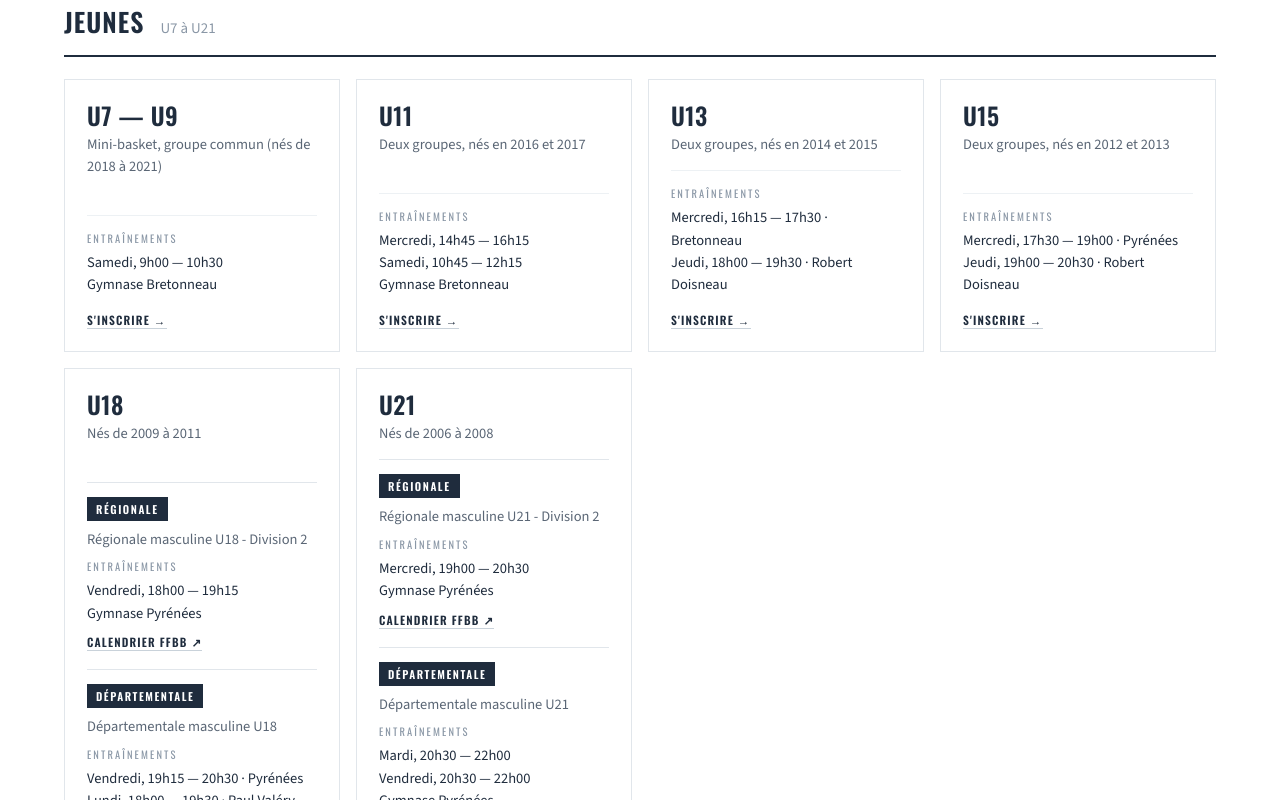
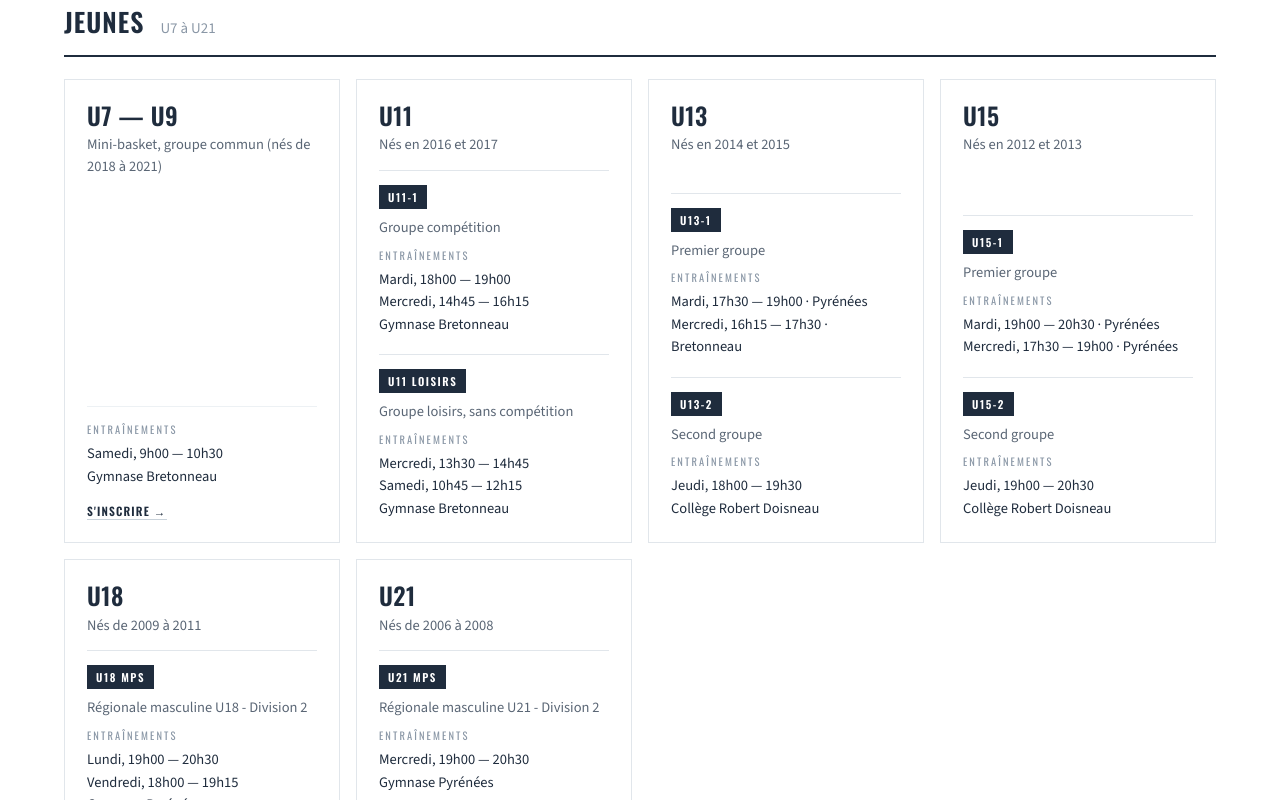
Before and after one commit to Marouan87/menilmontant-basketball, a Next.js app: page /equipes in a window 1280 px wide. Shown: the part 500-1300 px from the top of the page. Built offline with nearby package versions, Linux system fonts and the light colour scheme.

Commit message:
Distingue MPS, PBA et les groupes 1 et 2 dans les equipes et le planning

```diff
--- a/app/equipes/page.js
+++ b/app/equipes/page.js
@@ -139,6 +139,12 @@ export default function TeamsPage() {
           </div>
 
           <p className="note">
+            MPS désigne les équipes engagées sous les couleurs du Ménilmontant
+            Paris Sports, PBA celles engagées avec le club partenaire. Les
+            groupes 1 et 2 correspondent aux deux équipes d&apos;une même
+            catégorie.
+          </p>
+          <p className="note" style={{ marginTop: 8 }}>
             Créneaux susceptibles d&apos;évoluer en cours de saison. Votre
             entraîneur vous informe de tout changement.
           </p>
--- a/content/teams.js
+++ b/content/teams.js
@@ -10,21 +10,66 @@ export const teamGroups = [
         level: 'Mini-basket, groupe commun (nés de 2018 à 2021)',
         training: 'Samedi, 9h00 — 10h30\nGymnase Bretonneau',
       },
-      { name: 'U11', level: 'Deux groupes, nés en 2016 et 2017', training: 'Mercredi, 14h45 — 16h15\nSamedi, 10h45 — 12h15\nGymnase Bretonneau' },
-      { name: 'U13', level: 'Deux groupes, nés en 2014 et 2015', training: 'Mercredi, 16h15 — 17h30 · Bretonneau\nJeudi, 18h00 — 19h30 · Robert Doisneau' },
-      { name: 'U15', level: 'Deux groupes, nés en 2012 et 2013', training: 'Mercredi, 17h30 — 19h00 · Pyrénées\nJeudi, 19h00 — 20h30 · Robert Doisneau' },
+      {
+        name: 'U11',
+        level: 'Nés en 2016 et 2017',
+        squads: [
+          {
+            title: 'U11-1',
+            level: 'Groupe compétition',
+            training: 'Mardi, 18h00 — 19h00\nMercredi, 14h45 — 16h15\nGymnase Bretonneau',
+          },
+          {
+            title: 'U11 Loisirs',
+            level: 'Groupe loisirs, sans compétition',
+            training: 'Mercredi, 13h30 — 14h45\nSamedi, 10h45 — 12h15\nGymnase Bretonneau',
+          },
+        ],
+      },
+      {
+        name: 'U13',
+        level: 'Nés en 2014 et 2015',
+        squads: [
+          {
+            title: 'U13-1',
+            level: 'Premier groupe',
+            training: 'Mardi, 17h30 — 19h00 · Pyrénées\nMercredi, 16h15 — 17h30 · Bretonneau',
+          },
+          {
+            title: 'U13-2',
+            level: 'Second groupe',
+            training: 'Jeudi, 18h00 — 19h30\nCollège Robert Doisneau',
+          },
+        ],
+      },
+      {
+        name: 'U15',
+        level: 'Nés en 2012 et 2013',
+        squads: [
+          {
+            title: 'U15-1',
+            level: 'Premier groupe',
+            training: 'Mardi, 19h00 — 20h30 · Pyrénées\nMercredi, 17h30 — 19h00 · Pyrénées',
+          },
+          {
+            title: 'U15-2',
+            level: 'Second groupe',
+            training: 'Jeudi, 19h00 — 20h30\nCollège Robert Doisneau',
+          },
+        ],
+      },
       {
         name: 'U18',
         level: 'Nés de 2009 à 2011',
         squads: [
           {
-            title: 'Régionale',
+            title: 'U18 MPS',
             level: 'Régionale masculine U18 - Division 2',
-            training: 'Vendredi, 18h00 — 19h15\nGymnase Pyrénées',
+            training: 'Lundi, 19h00 — 20h30\nVendredi, 18h00 — 19h15\nGymnase Pyrénées',
             href: `${FFBB_TEAM}/200000005337906`,
           },
           {
-            title: 'Départementale',
+            title: 'U18 PBA',
             level: 'Départementale masculine U18',
             training: 'Vendredi, 19h15 — 20h30 · Pyrénées\nLundi, 18h00 — 19h30 · Paul Valéry',
           },
@@ -35,13 +80,13 @@ export const teamGroups = [
         level: 'Nés de 2006 à 2008',
         squads: [
           {
-            title: 'Régionale',
+            title: 'U21 MPS',
             level: 'Régionale masculine U21 - Division 2',
             training: 'Mercredi, 19h00 — 20h30\nGymnase Pyrénées',
             href: `${FFBB_TEAM}/200000005337825`,
           },
           {
-            title: 'Départementale',
+            title: 'U21 PBA',
             level: 'Départementale masculine U21',
             training: 'Mardi, 20h30 — 22h00\nVendredi, 20h30 — 22h00\nGymnase Pyrénées',
           },
@@ -66,11 +111,11 @@ export const planning = [
     venue: 'Gymnase Pyrénées',
     address: '296 rue des Pyrénées, 75020 Paris',
     days: [
-      { day: 'Lundi', slots: [['U18 PERF', '19h - 20h30'], ['Séniors 1', '20h30 - 22h'], ['Séniors 2', '22h - 23h30']] },
-      { day: 'Mardi', slots: [['U13 PERF', '17h30 - 19h'], ['U15 PERF', '19h - 20h30'], ['U21', '20h30 - 22h'], ['Loisirs', '22h - 23h30']] },
-      { day: 'Mercredi', slots: [['U15', '17h30 - 19h'], ['U21', '19h - 20h30'], ['Vétérans', '20h30 - 22h'], ['Séniors 2', '22h - 23h30']] },
-      { day: 'Jeudi', slots: [['Loisirs', '22h30 - 00h00']] },
-      { day: 'Vendredi', slots: [['U18', '18h - 19h15'], ['U18-2', '19h15 - 20h30'], ['U21', '20h30 - 22h'], ['Séniors 1', '22h - 23h30']] },
+      { day: 'Lundi', slots: [['U18 MPS', '19h - 20h30'], ['Séniors 1', '20h30 - 22h'], ['Séniors 2', '22h - 23h30']] },
+      { day: 'Mardi', slots: [['U13-1', '17h30 - 19h'], ['U15-1', '19h - 20h30'], ['U21 PBA', '20h30 - 22h'], ['Loisirs séniors', '22h - 23h30']] },
+      { day: 'Mercredi', slots: [['U15-1', '17h30 - 19h'], ['U21 MPS', '19h - 20h30'], ['Vétérans', '20h30 - 22h'], ['Séniors 2', '22h - 23h30']] },
+      { day: 'Jeudi', slots: [['Loisirs séniors', '22h30 - 00h00']] },
+      { day: 'Vendredi', slots: [['U18 MPS', '18h - 19h15'], ['U18 PBA-2', '19h15 - 20h30'], ['U21 PBA', '20h30 - 22h'], ['Séniors 1', '22h - 23h30']] },
     ],
   },
   {
@@ -90,7 +135,7 @@ export const planning = [
   {
     venue: 'Gymnase Paul Valéry',
     address: '15 rue de la Nouvelle-Calédonie, 75012 Paris',
-    days: [{ day: 'Lundi', slots: [['U18-2', '18h - 19h30']] }],
+    days: [{ day: 'Lundi', slots: [['U18-2 PBA', '18h - 19h30']] }],
   },
 ];
 
```
